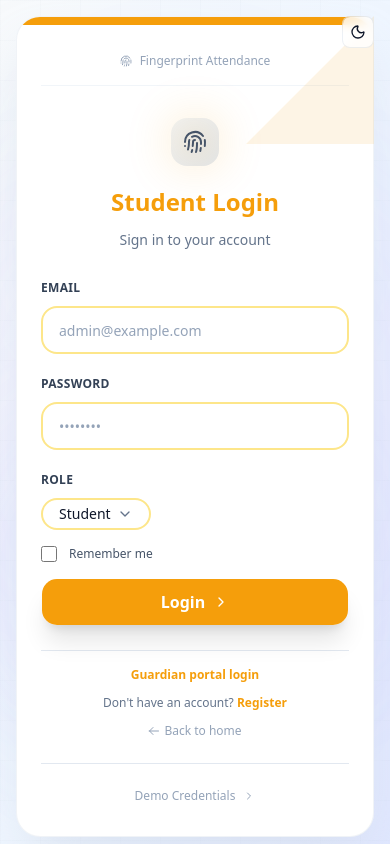
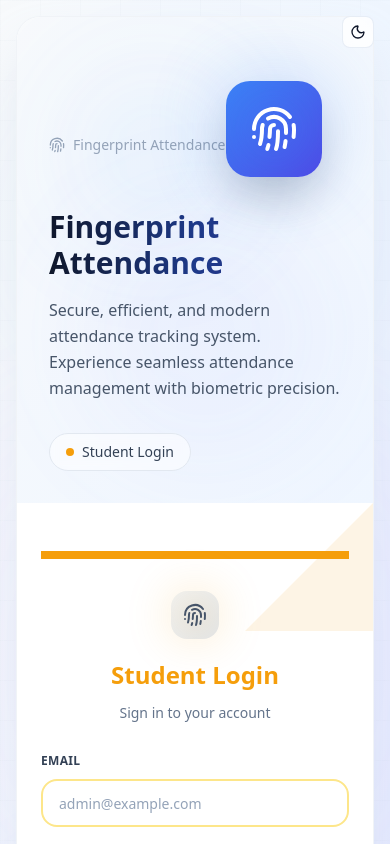
Before and after one commit to PrinceKhanX/fingerprint-attendance-system, a Next.js app: page /login in a window 390 px wide. Shown: the top 844 px of the page. Built offline with nearby package versions, Linux system fonts and the light colour scheme.

Commit message:
Implement two-column login layout: branding on left, form on right for desktop; single column for mobile

```diff
--- a/src/app/login/page.tsx
+++ b/src/app/login/page.tsx
@@ -145,8 +145,52 @@ function LoginPageContent() {
         </Button>
       </div>
 
-      <div className={`w-full max-w-[500px] relative z-10 transition-all duration-1000 ${mounted ? 'opacity-100 translate-y-0' : 'opacity-0 translate-y-8'}`}>
+      <div className={`w-full max-w-5xl lg:max-w-6xl relative z-10 transition-all duration-1000 ${mounted ? 'opacity-100 translate-y-0' : 'opacity-0 translate-y-8'}`}>
         <div className="bg-white dark:bg-slate-800 shadow-2xl shadow-slate-300/50 dark:shadow-slate-900/50 rounded-[24px] overflow-hidden border border-slate-200/50 dark:border-slate-700/50 transition-colors duration-300">
+          <div className="grid lg:grid-cols-2">
+            {/* Left column - Branding */}
+            <div className="p-8 sm:p-10 lg:p-16 flex flex-col justify-center bg-gradient-to-br from-slate-50 to-blue-50 dark:from-slate-800 dark:to-slate-900 relative overflow-hidden">
+              {/* Background decorative elements */}
+              <div className="absolute inset-0 overflow-hidden pointer-events-none">
+                <div className="absolute top-10 left-10 w-48 h-48 bg-blue-400/10 dark:bg-blue-500/10 rounded-full blur-3xl animate-pulse" />
+                <div className="absolute bottom-10 right-10 w-64 h-64 bg-indigo-400/10 dark:bg-indigo-500/10 rounded-full blur-3xl animate-pulse" style={{ animationDelay: '1s' }} />
+              </div>
+
+              <div className="relative z-10 space-y-8">
+                {/* Brand mark */}
+                <Link href="/" className="inline-flex items-center gap-2 text-sm text-slate-400 dark:text-slate-500 hover:text-slate-600 dark:hover:text-slate-400 transition-colors">
+                  <Fingerprint className="w-4 h-4" />
+                  <span className="font-medium">Fingerprint Attendance</span>
+                </Link>
+
+                {/* Large fingerprint icon */}
+                <div className="inline-flex items-center justify-center w-24 h-24 sm:w-32 sm:h-32 lg:w-40 lg:h-40 rounded-3xl bg-gradient-to-br from-blue-500 to-indigo-600 shadow-2xl mb-6 relative">
+                  <div className="absolute inset-0 rounded-3xl opacity-30 blur-2xl bg-blue-500" />
+                  <Fingerprint className="w-12 h-12 sm:w-16 sm:h-16 lg:w-20 lg:h-20 text-white relative z-10" />
+                </div>
+
+                {/* App title and tagline */}
+                <div className="space-y-4">
+                  <h1 className="text-3xl sm:text-4xl lg:text-5xl font-bold bg-gradient-to-r from-slate-900 via-blue-900 to-indigo-900 bg-clip-text text-transparent">
+                    Fingerprint Attendance
+                  </h1>
+                  <p className="text-base sm:text-lg text-slate-600 dark:text-slate-400 leading-relaxed max-w-md">
+                    Secure, efficient, and modern attendance tracking system. Experience seamless attendance management with biometric precision.
+                  </p>
+                </div>
+
+                {/* Role indicator */}
+                <div className="inline-flex items-center gap-2 px-4 py-2 rounded-full bg-white/50 dark:bg-slate-700/50 backdrop-blur-sm border border-slate-200 dark:border-slate-600">
+                  <div className="w-2 h-2 rounded-full" style={{ backgroundColor: currentColor.primary }} />
+                  <span className="text-sm font-medium text-slate-700 dark:text-slate-300">
+                    {roleTitles[role as keyof typeof roleTitles] || 'Login'}
+                  </span>
+                </div>
+              </div>
+            </div>
+
+            {/* Right column - Form */}
+            <div className="p-6 sm:p-8 lg:p-16 space-y-6 sm:space-y-8 relative">
               {/* Decorative corner accent */}
               <div className="absolute top-0 right-0 w-32 h-32 opacity-10 dark:opacity-20">
                 <svg viewBox="0 0 100 100" className="w-full h-full" style={{ fill: currentColor.primary }}>
@@ -157,23 +201,13 @@ function LoginPageContent() {
               {/* Top accent bar */}
               <div className="h-2 transition-all duration-300" style={{ backgroundColor: currentColor.primary }} />
 
-          <div className="p-6 sm:p-8 md:p-14 space-y-6 sm:space-y-8">
-            {/* Brand mark - AT THE TOP */}
-            <div className="text-center pb-3 sm:pb-4 border-b border-slate-100 dark:border-slate-700">
-              <Link href="/" className="inline-flex items-center gap-2 text-xs text-slate-400 dark:text-slate-500 hover:text-slate-600 dark:hover:text-slate-400 transition-colors">
-                <Fingerprint className="w-3 h-3 sm:w-3.5 sm:h-3.5" />
-                <span className="font-medium">Fingerprint Attendance</span>
-              </Link>
+              {/* Mobile-only header (hidden on desktop) */}
+              <div className="lg:hidden text-center space-y-3 sm:space-y-4 pt-2">
+                <div className="inline-flex items-center justify-center w-12 h-12 sm:w-14 sm:h-14 rounded-2xl bg-gradient-to-br from-slate-100 to-slate-200 dark:from-slate-700 dark:to-slate-600 mb-2 sm:mb-3 relative">
+                  <div className="absolute inset-0 rounded-2xl opacity-20 blur-xl transition-all duration-300" style={{ backgroundColor: currentColor.primary }} />
+                  <Fingerprint className="w-6 h-6 sm:w-7 sm:h-7 text-slate-600 dark:text-slate-300 relative z-10" />
                 </div>
-
-            {/* Header */}
-            <div className="text-center space-y-3 sm:space-y-4 pt-2">
-              {/* Large fingerprint icon with glow */}
-              <div className="inline-flex items-center justify-center w-12 h-12 sm:w-14 sm:h-14 md:w-16 md:h-16 rounded-2xl bg-gradient-to-br from-slate-100 to-slate-200 dark:from-slate-700 dark:to-slate-600 mb-2 sm:mb-3 relative">
-                <div className="absolute inset-0 rounded-2xl opacity-20 blur-xl transition-all duration-300" style={{ backgroundColor: currentColor.primary }} />
-                <Fingerprint className="w-6 h-6 sm:w-7 sm:h-7 md:w-8 md:h-8 text-slate-600 dark:text-slate-300 relative z-10" />
-              </div>
-              <h1 className="text-2xl sm:text-3xl md:text-4xl font-bold transition-all duration-300" style={{ color: currentColor.primary }}>
+                <h1 className="text-2xl sm:text-3xl font-bold transition-all duration-300" style={{ color: currentColor.primary }}>
                   {roleTitles[role as keyof typeof roleTitles] || 'Login'}
                 </h1>
                 <p className="text-sm sm:text-base text-slate-500 dark:text-slate-400 font-medium">Sign in to your account</p>
@@ -328,6 +362,7 @@ function LoginPageContent() {
             </div>
           </div>
         </div>
+      </div>
     </main>
   )
 }
```
Lines whose indentation alone changed are shown as unchanged.
